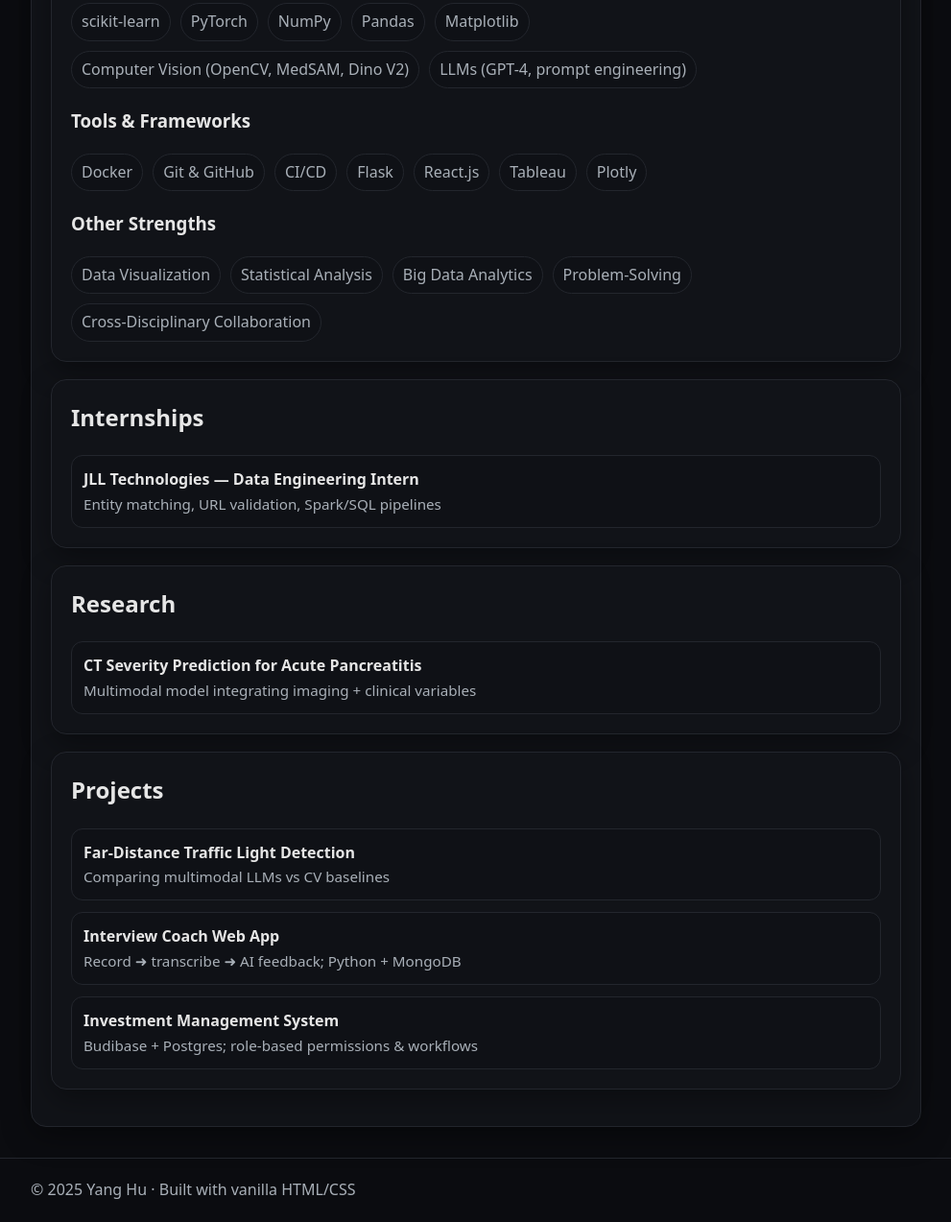
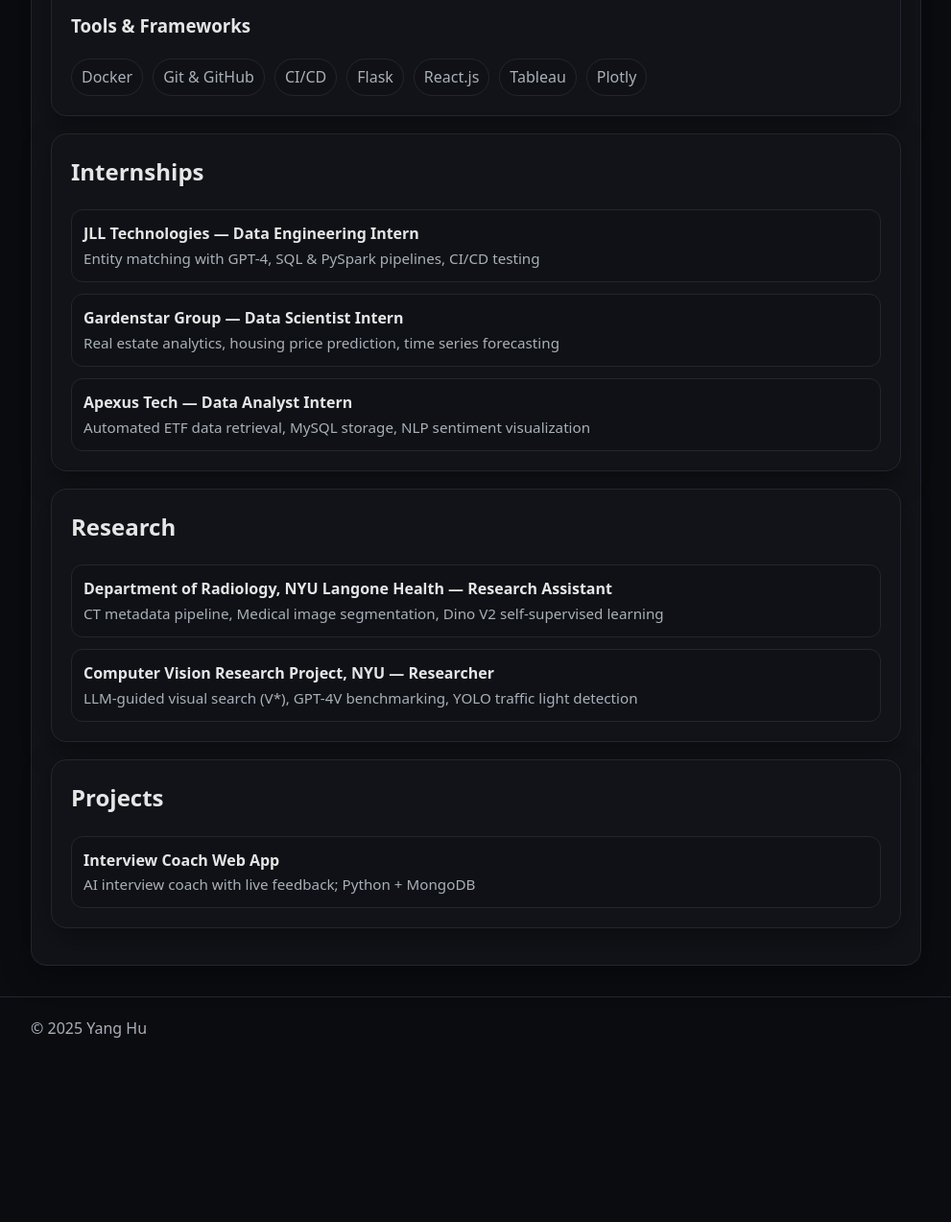
Before and after one commit to younghu312/younghu312.github.io, a plain HTML site: page index.html in a window 1280 px wide. Shown: the part 945-2218 px from the top of the page at 96% size, without its empty margins (144-1135 px from the left). After the commit the page ends 2050 px from the top, so only its background shows below. Drawn offline with Linux system fonts and the light colour scheme.

Commit message:
modified sections

```diff
--- a/index.html
+++ b/index.html
@@ -27,12 +27,12 @@
 
   <main id="main" class="container">
     <section class="hero">
-      <h1>Hi, I’m Yang 👋</h1>
+      <h1>Hi, I’m Yang Hu👋</h1>
       <p>Data & ML • Penn CIS • Building things that help people.</p>
       <div class="cta-row">
         <a class="button" href="mailto:yh312@upenn.edu">Contact</a>
         <a class="button secondary" href="https://www.linkedin.com/in/yh312/" target="_blank" rel="noopener">linkedin</a>
-        <a class="button secondary" href="https://github.com/younghu312" target="_blank" rel="noopener">GitHub</a>
+        <!-- <a class="button secondary" href="https://github.com/younghu312" target="_blank" rel="noopener">GitHub</a> -->
       </div>
     </section>
 
@@ -54,28 +54,21 @@
         <li>Python</li><li>Java</li><li>C</li><li>SQL</li><li>JavaScript</li><li>MATLAB</li>
       </ul>
 
-      <h3>Data Engineering & Databases</h3>
+      <h3>Cloud & Databases</h3>
       <ul class="pill-list">
-        <li>ETL Pipelines</li><li>Azure Databricks</li><li>AWS / Azure</li><li>MongoDB</li>
-        <li>PostgreSQL / MySQL</li><li>Data Warehousing</li><li>Data Quality & Validation</li>
+       <li>Azure Databricks</li><li>AWS / Azure</li><li>MongoDB</li><li>PostgreSQL / MySQL</li>
       </ul>
 
       <h3>Machine Learning & AI</h3>
       <ul class="pill-list">
         <li>scikit-learn</li><li>PyTorch</li><li>NumPy</li><li>Pandas</li><li>Matplotlib</li>
-        <li>Computer Vision (OpenCV, MedSAM, Dino V2)</li><li>LLMs (GPT-4, prompt engineering)</li>
+        <li>Computer Vision</li><li>LLMs</li>
       </ul>
 
       <h3>Tools & Frameworks</h3>
       <ul class="pill-list">
         <li>Docker</li><li>Git & GitHub</li><li>CI/CD</li><li>Flask</li><li>React.js</li>
         <li>Tableau</li><li>Plotly</li>
-      </ul>
-
-      <h3>Other Strengths</h3>
-      <ul class="pill-list">
-        <li>Data Visualization</li><li>Statistical Analysis</li><li>Big Data Analytics</li>
-        <li>Problem-Solving</li><li>Cross-Disciplinary Collaboration</li>
       </ul>
     </section>
 
@@ -86,7 +79,19 @@
       <li>
         <a href="work/jll-technologies.html">
           <span class="item-title">JLL Technologies — Data Engineering Intern</span>
-            <span class="item-sub">Entity matching, URL validation, Spark/SQL pipelines</span>
+          <span class="item-sub">Entity matching with GPT-4, SQL & PySpark pipelines, CI/CD testing</span>
+        </a>
+      </li>
+      <li>
+        <a href="work/gardenstar-group.html">
+          <span class="item-title">Gardenstar Group — Data Scientist Intern</span>
+          <span class="item-sub">Real estate analytics, housing price prediction, time series forecasting</span>
+        </a>
+      </li>
+      <li>
+        <a href="work/apexus-tech.html">
+          <span class="item-title">Apexus Tech — Data Analyst Intern</span>
+          <span class="item-sub">Automated ETF data retrieval, MySQL storage, NLP sentiment visualization</span>
         </a>
       </li>
     </ul>
@@ -97,8 +102,14 @@
     <ul class="link-list">
       <li>
         <a href="research/ct-severity.html">
-            <span class="item-title">CT Severity Prediction for Acute Pancreatitis</span>
-            <span class="item-sub">Multimodal model integrating imaging + clinical variables</span>
+          <span class="item-title">Department of Radiology, NYU Langone Health — Research Assistant</span>
+          <span class="item-sub">CT metadata pipeline, Medical image segmentation, Dino V2 self-supervised learning</span>
+        </a>
+      </li>
+      <li>
+        <a href="research/traffic-light-detection.html">
+          <span class="item-title">Computer Vision Research Project, NYU — Researcher</span>
+          <span class="item-sub">LLM-guided visual search (V*), GPT-4V benchmarking, YOLO traffic light detection</span>
         </a>
       </li>
     </ul>
@@ -108,21 +119,9 @@
       <h2>Projects</h2>
       <ul class="link-list">
         <li>
-          <a href="projects/traffic-light-detection.html">
-            <span class="item-title">Far-Distance Traffic Light Detection</span>
-            <span class="item-sub">Comparing multimodal LLMs vs CV baselines</span>
-          </a>
-        </li>
-        <li>
           <a href="projects/interview-coach.html">
             <span class="item-title">Interview Coach Web App</span>
-            <span class="item-sub">Record ➜ transcribe ➜ AI feedback; Python + MongoDB</span>
-          </a>
-        </li>
-        <li>
-          <a href="projects/investment-management-system.html">
-            <span class="item-title">Investment Management System</span>
-            <span class="item-sub">Budibase + Postgres; role-based permissions & workflows</span>
+            <span class="item-sub">AI interview coach with live feedback; Python + MongoDB</span>
           </a>
         </li>
       </ul>
@@ -131,7 +130,7 @@
 
   <footer class="site-footer">
     <div class="container">
-      © <span id="year"></span> Yang Hu · Built with vanilla HTML/CSS
+      © <span id="year"></span> Yang Hu
     </div>
   </footer>
 
```
Also changed, not shown: projects/interview-coach.html (+1 -1 lines), research/ct-severity.html (+1 -1 lines), research/traffic-light-detection.html (renamed from projects/traffic-light-detection.html). Lines whose indentation alone changed are shown as unchanged.
